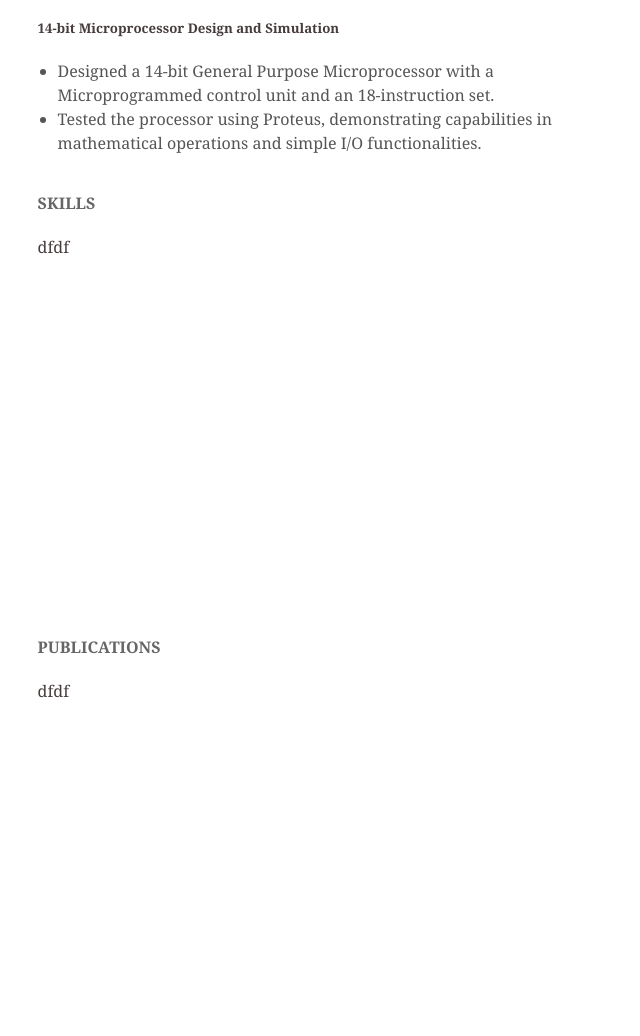
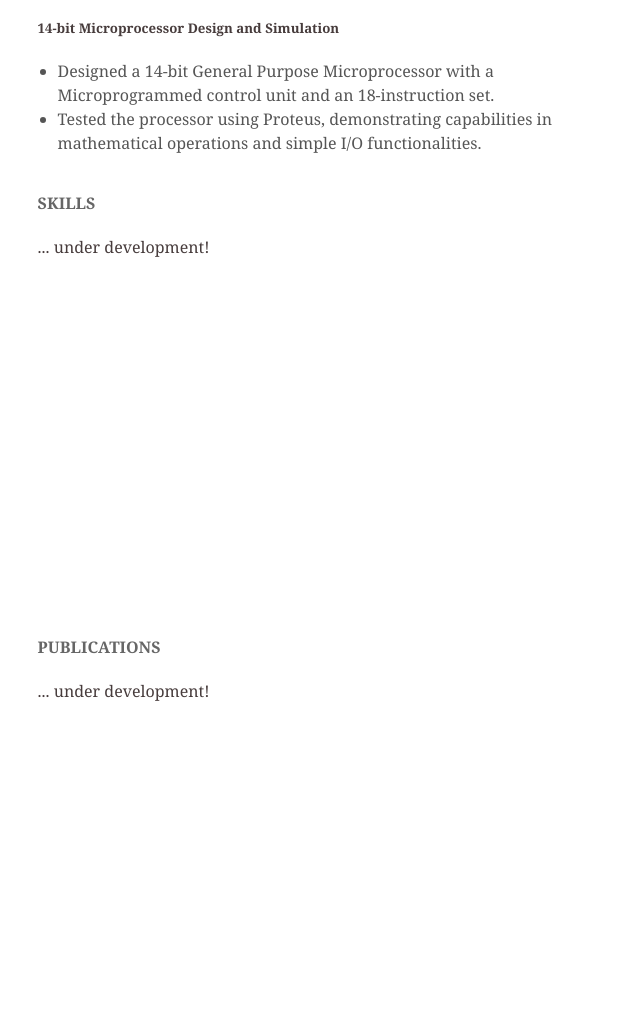
Before and after one commit to endalkyw/endalkyw.github.io, a plain HTML site: page index.html in a window 1280 px wide. Shown: the part 1659-2695 px from the top of the page, without its empty margins (440-1080 px from the left). Drawn offline with Linux system fonts and the light colour scheme.

Commit message:
Update index.html

```diff
--- a/index.html
+++ b/index.html
@@ -159,13 +159,13 @@
 
         <div class = skills>
             <h4>SKILLS</h4>
-            <p>dfdf</p>
+            <p>... under development!</p>
 
         </div>
 
         <div class = publication>
             <h4>PUBLICATIONS</h4>
-            <p>dfdf</p>
+            <p>... under development!</p>
 
         </div>
     </div>
```
